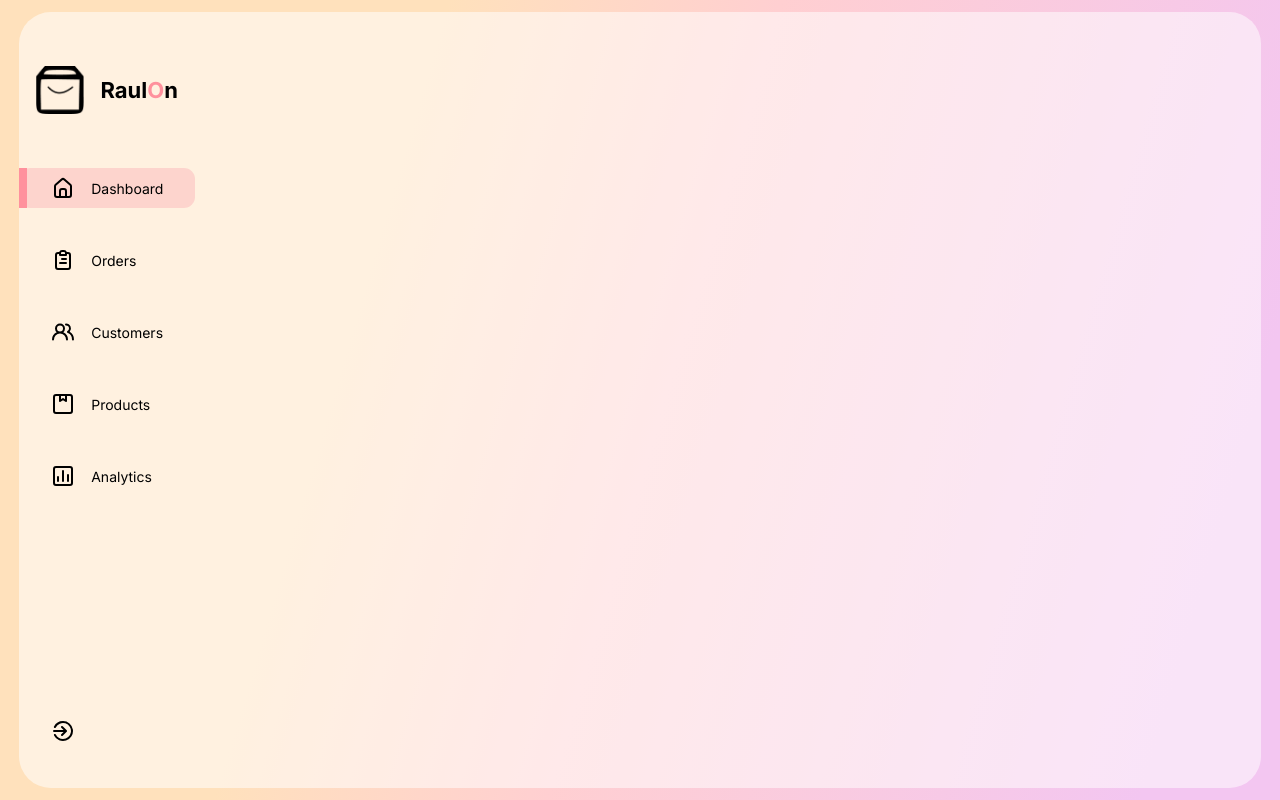
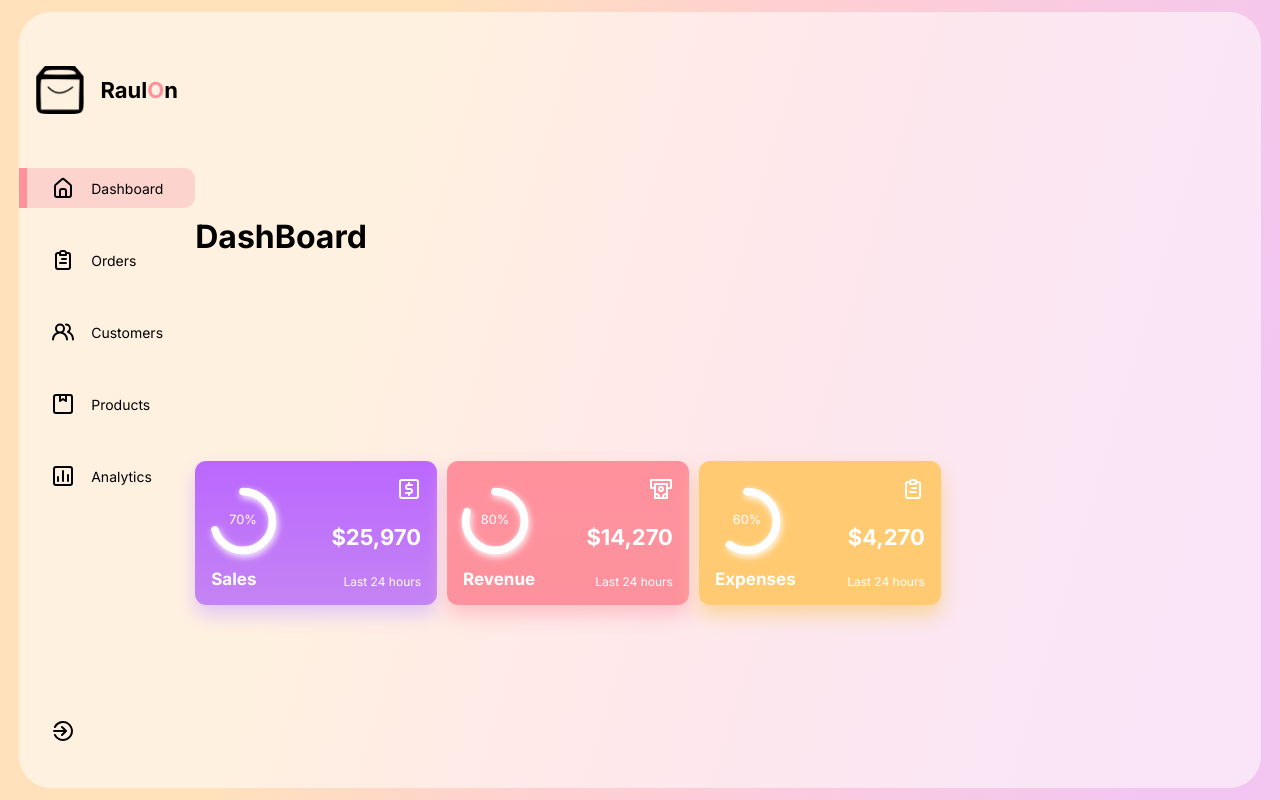
Before and after one commit to RaulOn18/raulon-dashboard, a React (Vite) app: page / in a window 1280 px wide. Built offline with nearby package versions, Linux system fonts and the light colour scheme.

Commit message:
Created Main Dashboard, And ApexCharts

```diff
--- a/src/App.jsx
+++ b/src/App.jsx
@@ -1,11 +1,13 @@
 import "./App.css";
-import { SideBar } from "./components";
+import { MainDash, SideBar } from "./components";
 
 function App() {
   return (
     <div className="App">
       <div className="AppGlass">
         <SideBar />
+        <MainDash />
+        <div></div>
       </div>
     </div>
   );
--- /dev/null
+++ b/src/components/Card/Card.css
@@ -0,0 +1,90 @@
+.CompactCard {
+  display: flex;
+  flex: 1;
+  height: 7rem !important;
+  border-radius: 0.7rem;
+  color: white;
+  position: relative;
+  cursor: pointer;
+  padding: 1rem;
+}
+
+.CompactCard:hover {
+  box-shadow: none !important;
+}
+
+.radialBar {
+  flex: 1;
+  display: flex;
+  flex-direction: column;
+  justify-content: flex-end;
+  gap: 1rem;
+}
+
+.CircularProgressbar {
+  width: 4rem !important;
+  overflow: visible;
+}
+
+.CircularProgressbar-path {
+  stroke: white !important;
+  stroke-width: 12px !important;
+  filter: drop-shadow(2px 4px 6px white);
+}
+.CircularProgressbar-trail {
+  display: none;
+}
+.CircularProgressbar-text {
+  fill: white !important;
+}
+.radialBar > span {
+  font-size: 17px;
+  font-weight: bold;
+}
+
+.detail {
+  flex: 1;
+  display: flex;
+  flex-direction: column;
+  justify-content: space-between;
+  align-items: flex-end;
+}
+
+.detail > span:nth-child(2) {
+  font-size: 22px;
+  font-weight: bold;
+}
+.detail > span:nth-child(3) {
+  font-size: 12px;
+}
+
+/* EXPANDABLE CARD */
+.ExpandedCard {
+  position: absolute;
+  width: 60%;
+  height: 70vh;
+  z-index: 9;
+  left: 13rem;
+  border-radius: 1rem;
+  display: flex;
+  flex-direction: column;
+  align-items: center;
+  justify-content: space-between;
+  padding: 1rem;
+}
+
+.ExpandedCard > span:nth-of-type(1) {
+  color: white;
+  font-size: 26px;
+  font-weight: bold;
+  text-shadow: 0px 0px 15px white;
+}
+
+.ExpandedCard > span:nth-of-type(2) {
+  color: rgb(223, 223, 223);
+  font-size: 16px;
+}
+
+.chartContainer {
+  width: 70%;
+}
--- /dev/null
+++ b/src/components/Card/Card.jsx
@@ -0,0 +1,122 @@
+import React, { Component, useState } from "react";
+import { motion, AnimateSharedLayout } from "framer-motion";
+import { CircularProgressbar } from "react-circular-progressbar";
+import { UilTimes } from "@iconscout/react-unicons";
+import Chart from "react-apexcharts";
+
+import "react-circular-progressbar/dist/styles.css";
+import "./Card.css";
+
+const Card = (props) => {
+  const [expanded, setExpanded] = useState(false);
+  return (
+    <AnimateSharedLayout>
+      {expanded ? (
+        <ExpandedCard params={props} setExpanded={() => setExpanded(false)} />
+      ) : (
+        <CompactCard params={props} setExpanded={() => setExpanded(true)} />
+      )}
+    </AnimateSharedLayout>
+  );
+};
+
+// CompactCard
+function CompactCard({ params, setExpanded }) {
+  const Png = params.png;
+  return (
+    <motion.div
+      className="CompactCard"
+      style={{
+        background: params.color.backGround,
+        boxShadow: params.color.boxShadow,
+      }}
+      onClick={setExpanded}
+      layoutId="expandableCard"
+    >
+      <div className="radialBar">
+        <CircularProgressbar
+          value={params.barValue}
+          text={`${params.barValue}%`}
+        />
+        <span>{params.title}</span>
+      </div>
+      <div className="detail">
+        <Png />
+        <span>${params.value}</span>
+        <span>Last 24 hours</span>
+      </div>
+    </motion.div>
+  );
+}
+
+function ExpandedCard({ params, setExpanded }) {
+  const data = {
+    options: {
+      chart: {
+        type: "area",
+        height: "auto",
+      },
+      dropShadow: {
+        enabled: false,
+        enabledOnSeries: undefined,
+        top: 0,
+        left: 0,
+        blur: 3,
+        color: "#000",
+        opacity: 0.35,
+      },
+      fill: {
+        colors: ["#fff"],
+        type: "gradient",
+      },
+      dataLabels: {
+        enabled: false,
+      },
+      stroke: {
+        curve: "smooth",
+        colors: ["white"],
+      },
+      toolTip: {
+        x: {
+          format: "dd/MM/yy HH:mm",
+        },
+      },
+      grid: {
+        show: true,
+      },
+      xaxis: {
+        type: "datetime",
+        categories: [
+          "2018-09-19T00:00:00.000Z",
+          "2018-09-19T01:30:00.000Z",
+          "2018-09-19T02:30:00.000Z",
+          "2018-09-19T03:30:00.000Z",
+          "2018-09-19T04:30:00.000Z",
+          "2018-09-19T05:30:00.000Z",
+          "2018-09-19T06:30:00.000Z",
+        ],
+      },
+    },
+  };
+  return (
+    <motion.div
+      className="ExpandedCard"
+      style={{
+        background: params.color.backGround,
+        boxShadow: params.color.boxShadow,
+      }}
+      layoutId="expandableCard"
+    >
+      <div style={{ alignSelf: "flex-end", cursor: "pointer", color: "white" }}>
+        <UilTimes onClick={setExpanded} />
+      </div>
+      <span>{params.title}</span>
+      <div className="chartContainer">
+        <Chart series={params.series} type="area" options={data.options} />
+      </div>
+      <span>Last 24 hours</span>
+    </motion.div>
+  );
+}
+
+export default Card;
--- /dev/null
+++ b/src/components/Cards/Cards.css
@@ -0,0 +1,7 @@
+.Cards {
+  display: flex;
+  gap: 10px;
+}
+.parentContainer {
+  width: 100%;
+}
--- /dev/null
+++ b/src/components/Cards/Cards.jsx
@@ -0,0 +1,26 @@
+import React from "react";
+import { CardsData } from "../../Data";
+import Card from "../Card/Card";
+
+import "./Cards.css";
+
+const Cards = () => {
+  return (
+    <div className="Cards">
+      {CardsData.map((card, id) => (
+        <div className="parentContainer">
+          <Card
+            title={card.title}
+            color={card.color}
+            barValue={card.barValue}
+            value={card.value}
+            png={card.png}
+            series={card.series}
+          />
+        </div>
+      ))}
+    </div>
+  );
+};
+
+export default Cards;
--- /dev/null
+++ b/src/components/MainDash/MainDash.css
@@ -0,0 +1,5 @@
+.MainDash {
+  display: flex;
+  flex-direction: column;
+  justify-content: space-evenly;
+}
--- /dev/null
+++ b/src/components/MainDash/MainDash.jsx
@@ -0,0 +1,15 @@
+import React from "react";
+import Cards from "../Cards/Cards";
+
+import "./MainDash.css";
+
+const MainDash = () => {
+  return (
+    <div className="MainDash">
+      <h1>DashBoard</h1>
+      <Cards />
+    </div>
+  );
+};
+
+export default MainDash;
--- a/src/components/Sidebar/Sidebar.jsx
+++ b/src/components/Sidebar/Sidebar.jsx
@@ -4,9 +4,9 @@ import { Logo } from "../../imgs";
 import { SidebarData } from "../../Data";
 import { UilSignOutAlt } from "@iconscout/react-unicons";
 
-import "./Sidebar.css";
+import "./SideBar.css";
 
-const Sidebar = () => {
+const SideBar = () => {
   const [selected, setSelected] = useState(0);
 
   return (
@@ -38,4 +38,4 @@ const Sidebar = () => {
   );
 };
 
-export default Sidebar;
+export default SideBar;
--- a/src/components/index.js
+++ b/src/components/index.js
@@ -1 +1,2 @@
-export { default as SideBar } from "./Sidebar/Sidebar";
+export { default as SideBar } from "./SideBar/SideBar";
+export { default as MainDash } from "./MainDash/MainDash";
```
